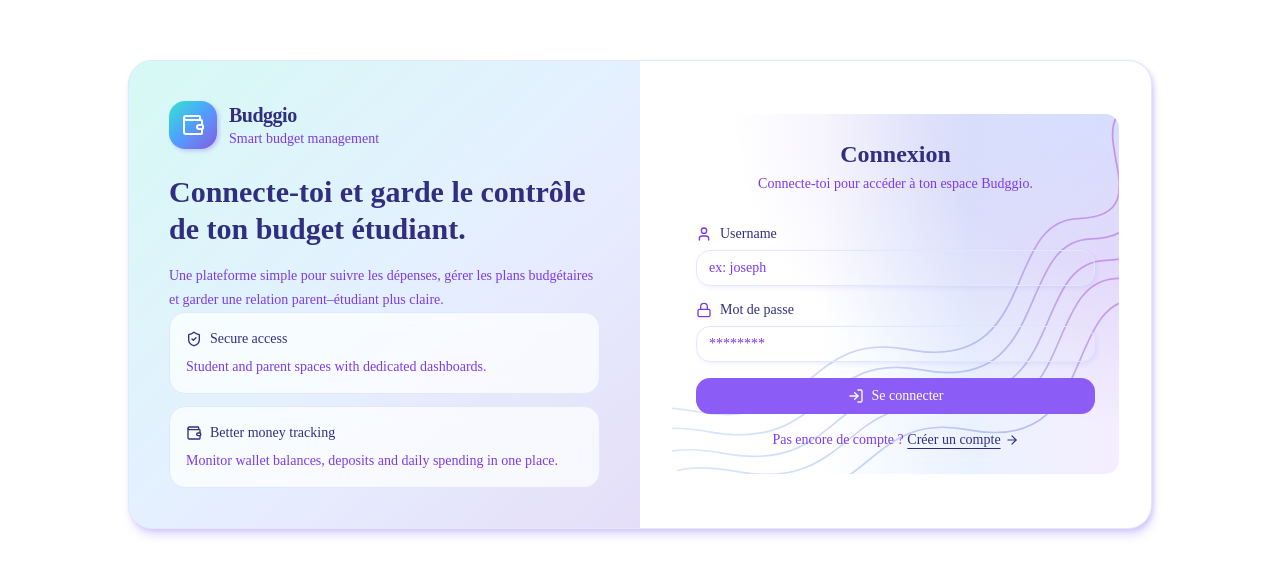
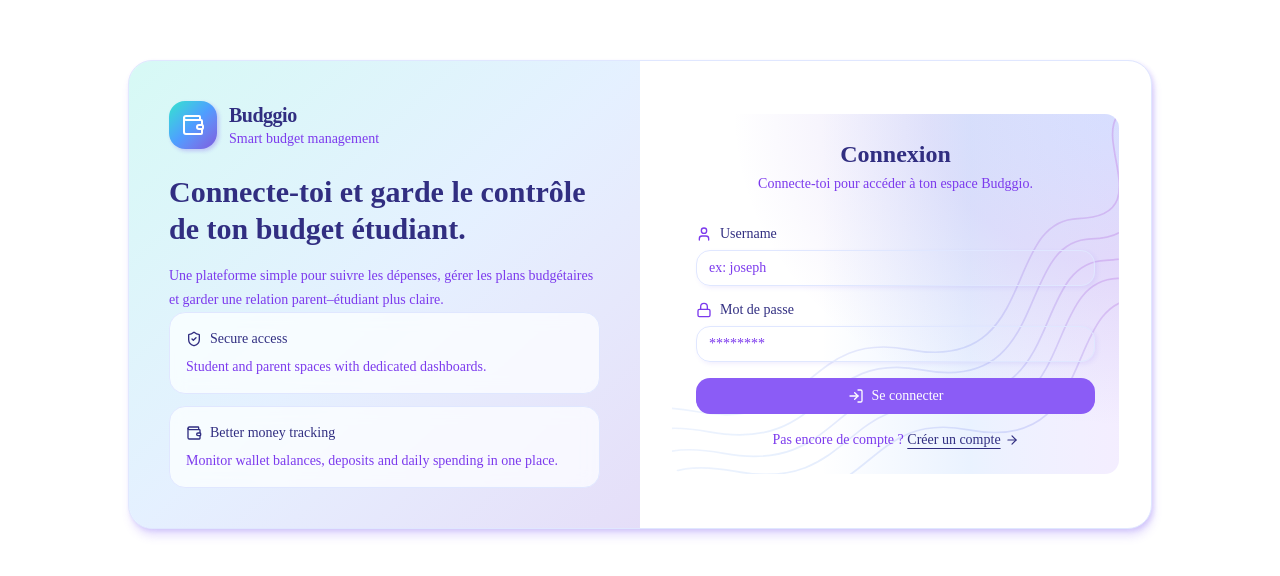
Before and after one commit to OmgbakeviN/allowance_frontend, a React (Vite) app: page /login in a window 1280 px wide. Shown: the part 106-682 px from the top of the page. Built offline with nearby package versions, Linux system fonts and the light colour scheme.

Commit message:
adjusted svg opacity

```diff
--- a/src/components/ui/card.jsx
+++ b/src/components/ui/card.jsx
@@ -30,7 +30,7 @@ function Card({ className, children, ...props }) {
         src="/lines.svg"
         alt=""
         aria-hidden="true"
-        className="pointer-events-none absolute right-0 top-0 z-0 h-full max-w-none object-contain opacity-[0.4] [mask-image:linear-gradient(to_left,black,transparent)]"
+        className="pointer-events-none absolute right-0 top-0 z-0 h-full max-w-none object-contain opacity-[0.2] [mask-image:linear-gradient(to_left,black,transparent)]"
       />
 
       {/* Contenu principal (passe au-dessus des décors) */}
```
